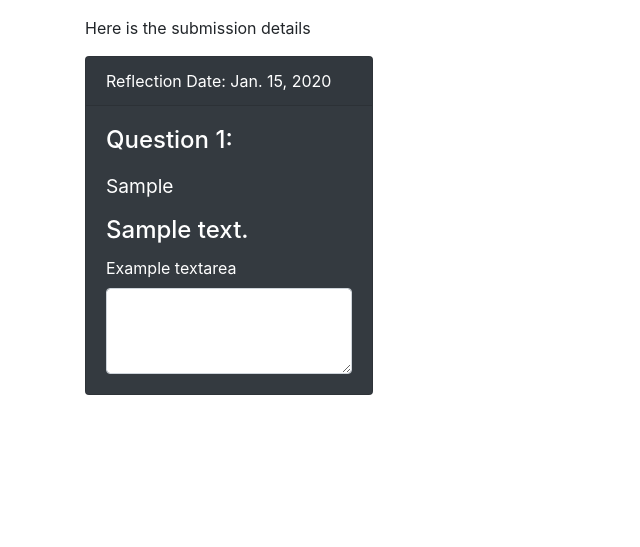
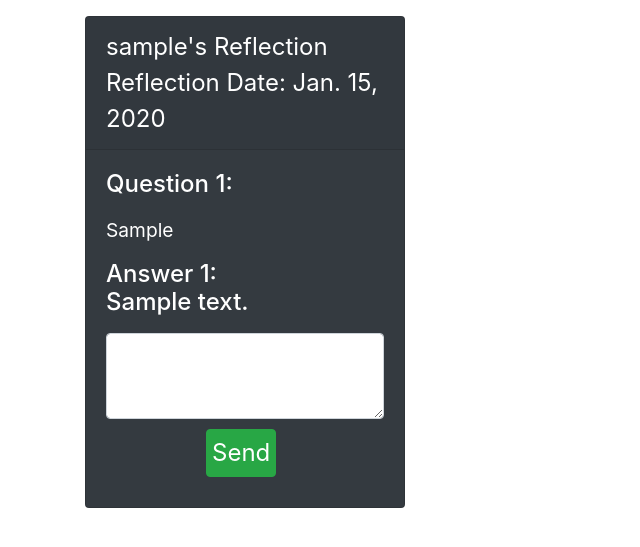
Before and after one commit to AnotherRusty/simple-django-endpoint, a Django app: template reflections/templates/reflections/submission_detail.html in a window 1280 px wide. Shown: the part 56-603 px from the top of the page, without its empty margins (0-640 px from the left). Run offline with Django 3.2, Linux system fonts and the light colour scheme; the template is opened without the code that fills it: values that come from a table or form of the project are taken from there, others are empty; a user stored in the database is signed in; tables that the repository leaves empty hold one stand-in row (values such as "Sample post"); some libraries are stand-ins or nearby versions.

Commit message:
deleted the p tage
styled up the Reflection date so we dont have to add that manually.

add a forloop.counter to number the questions.

Deleted the label for the textarea.

Co-authored-by: Patton Burge <pburge@basecampcodingacademy.org>

```diff
--- a/reflections/templates/reflections/submission_detail.html
+++ b/reflections/templates/reflections/submission_detail.html
@@ -1,20 +1,20 @@
 {% extends 'base.html' %}
 {% block content %}
-<p>Here is the submission details</p>
 <div class="card text-white bg-dark mb-3 d-inline-block" style="max-width: 20rem;">
-  <div class="card-header">Reflection Date: {{reflection.date}}</div>
+  <div class="card-header" style="font-size: 1.5rem">{{user.username}}'s Reflection <br> Reflection Date: {{reflection.date}}</div>
   <div class="card-body">
     <h4 class="card-title">
     {% for question in reflection.question_set.all%}
     <p>Question {{ forloop.counter }}:</p>
     <p><small>{{question.prompt}}</small></p>
+     {% endfor %}
+    {% for answers in submission.questionsubmission_set.filter %}
+    <p>Answer {{forloop.counter}}: <br>{{answers}}</p>
     {% endfor %}
-    {% for answers in submission.questionsubmission_set.filter %}
-        {{answers}}
-    {% endfor %}
+
     </h4>
-      <label for="exampleTextarea">Example textarea</label>
-      <textarea class="form-control" id="exampleTextarea" rows="3"></textarea>
+      <textarea name="feedback" class="form-control" id="exampleTextarea" rows="3"></textarea>
+      <button type="button" class="btn btn-success" style="margin: 10px;margin-left:100px; padding: 5px; font-size: 1.5rem;">Send</button>
   </div>
 </div>
 
```
